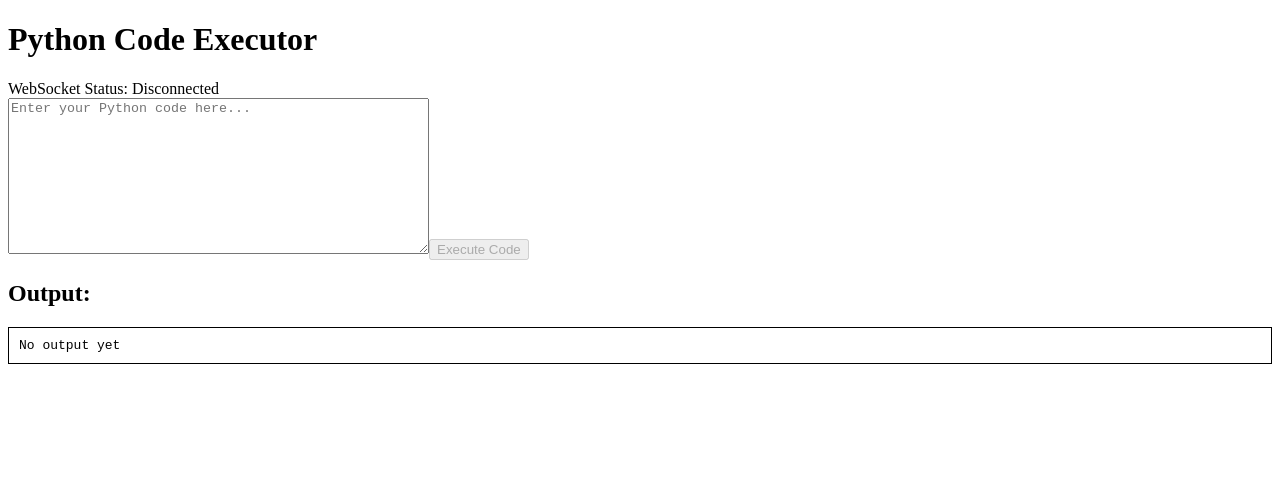
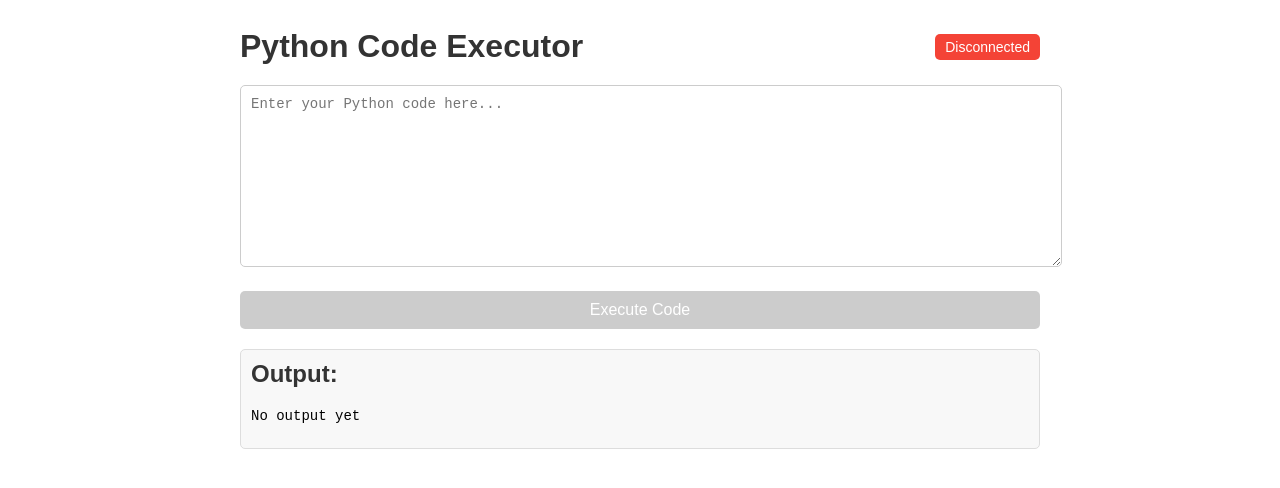
Before and after one commit to j-walheim/FastAPI_Jupyter_React_Interface, a React (Create React App) app in the folder frontend/: page / in a window 1280 px wide. Shown: the top 488 px of the page. Built offline with nearby package versions, Linux system fonts and the light colour scheme; no server answers; the HTML template or start-up script is replaced by a standard one.

Commit message:
changed layout

```diff
--- /dev/null
+++ b/frontend/src/App.css
@@ -0,0 +1,60 @@
+.App {
+  font-family: Arial, sans-serif;
+  max-width: 800px;
+  margin: 0 auto;
+  padding: 20px;
+}
+
+.App-header {
+  display: flex;
+  justify-content: space-between;
+  align-items: center;
+  margin-bottom: 20px;
+}
+
+.App-header h1 {
+  margin: 0;
+  color: #333;
+}
+
+.connection-status {
+  padding: 5px 10px;
+  border-radius: 5px;
+  font-size: 14px;
+}
+
+.connected {
+  background-color: #4CAF50;
+  color: white;
+}
+
+.disconnected {
+  background-color: #f44336;
+  color: white;
+}
+
+.App-main {
+  display: flex;
+  flex-direction: column;
+  gap: 20px;
+}
+
+.execute-button {
+  padding: 10px 20px;
+  font-size: 16px;
+  background-color: #4CAF50;
+  color: white;
+  border: none;
+  border-radius: 5px;
+  cursor: pointer;
+  transition: background-color 0.3s;
+}
+
+.execute-button:hover:not(:disabled) {
+  background-color: #45a049;
+}
+
+.execute-button:disabled {
+  background-color: #cccccc;
+  cursor: not-allowed;
+}
--- a/frontend/src/App.js
+++ b/frontend/src/App.js
@@ -1,6 +1,7 @@
 import React, { useState, useEffect, useCallback } from 'react';
 import CodeEditor from './components/CodeEditor';
 import OutputDisplay from './components/OutputDisplay';
+import './App.css';
 
 function App() {
   const [code, setCode] = useState('');
@@ -54,15 +55,36 @@ function App() {
     websocket.send(JSON.stringify({ type: 'execute', code }));
   };
 
+  const handleKeyDown = (event) => {
+    if (event.key === 'Enter' && !event.shiftKey) {
+      event.preventDefault();
+      handleCodeExecution();
+    }
+  };
+
   return (
     <div className="App">
-      <h1>Python Code Executor</h1>
-      <div>WebSocket Status: {isConnected ? 'Connected' : 'Disconnected'}</div>
-      <CodeEditor code={code} setCode={setCode} />
-      <button onClick={handleCodeExecution} disabled={!isConnected || isExecuting}>
-        {isExecuting ? 'Executing...' : 'Execute Code'}
-      </button>
-      <OutputDisplay output={output} />
+      <header className="App-header">
+        <h1>Python Code Executor</h1>
+        <div className={`connection-status ${isConnected ? 'connected' : 'disconnected'}`}>
+          {isConnected ? 'Connected' : 'Disconnected'}
+        </div>
+      </header>
+      <main className="App-main">
+        <CodeEditor
+          code={code}
+          setCode={setCode}
+          onKeyDown={handleKeyDown}
+        />
+        <button
+          className="execute-button"
+          onClick={handleCodeExecution}
+          disabled={!isConnected || isExecuting}
+        >
+          {isExecuting ? 'Executing...' : 'Execute Code'}
+        </button>
+        <OutputDisplay output={output} />
+      </main>
     </div>
   );
 }
--- /dev/null
+++ b/frontend/src/components/CodeEditor.css
@@ -0,0 +1,9 @@
+.code-editor textarea {
+  width: 100%;
+  padding: 10px;
+  font-family: 'Courier New', Courier, monospace;
+  font-size: 14px;
+  border: 1px solid #ccc;
+  border-radius: 5px;
+  resize: vertical;
+}
--- a/frontend/src/components/CodeEditor.js
+++ b/frontend/src/components/CodeEditor.js
@@ -1,14 +1,17 @@
 import React from 'react';
+import './CodeEditor.css';
 
-function CodeEditor({ code, setCode }) {
+function CodeEditor({ code, setCode, onKeyDown }) {
   return (
+    <div className="code-editor">
       <textarea
         value={code}
         onChange={(e) => setCode(e.target.value)}
+        onKeyDown={onKeyDown}
         rows={10}
-      cols={50}
         placeholder="Enter your Python code here..."
       />
+    </div>
   );
 }
 
--- /dev/null
+++ b/frontend/src/components/OutputDisplay.css
@@ -0,0 +1,18 @@
+.output-display {
+  background-color: #f8f8f8;
+  border: 1px solid #ddd;
+  border-radius: 5px;
+  padding: 10px;
+}
+
+.output-display h2 {
+  margin-top: 0;
+  color: #333;
+}
+
+.output-display pre {
+  white-space: pre-wrap;
+  word-break: break-word;
+  font-family: 'Courier New', Courier, monospace;
+  font-size: 14px;
+}
--- a/frontend/src/components/OutputDisplay.js
+++ b/frontend/src/components/OutputDisplay.js
@@ -1,12 +1,11 @@
 import React from 'react';
+import './OutputDisplay.css';
 
 function OutputDisplay({ output }) {
   return (
-    <div>
+    <div className="output-display">
       <h2>Output:</h2>
-      <pre style={{ whiteSpace: 'pre-wrap', wordBreak: 'break-word', border: '1px solid black', padding: '10px' }}>
-        {output || 'No output yet'}
-      </pre>
+      <pre>{output || 'No output yet'}</pre>
     </div>
   );
 }
```
Also changed, not shown: 1 other file (tests, documents, lock files or other folders). Lines whose indentation alone changed are shown as unchanged.
